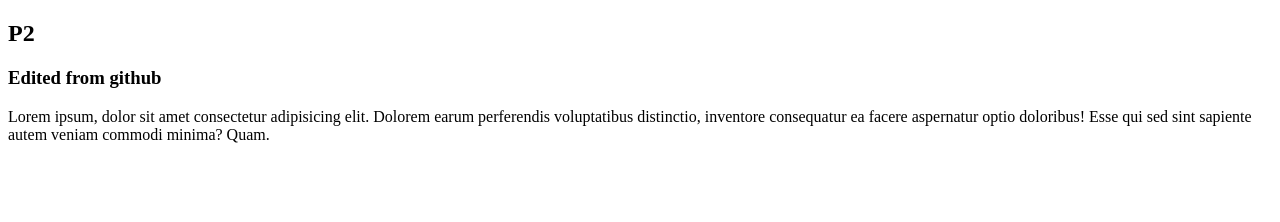
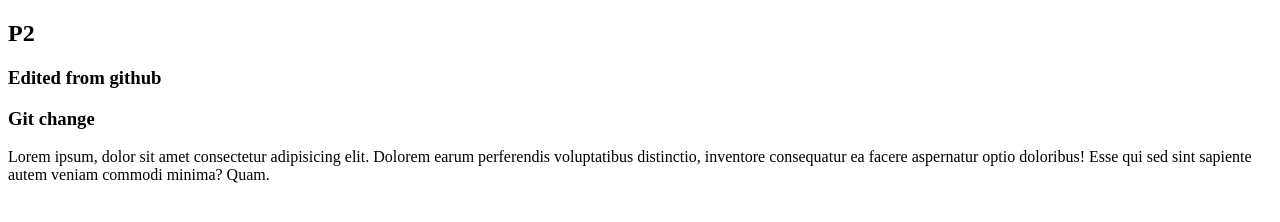
Before and after one commit to rajindra19524/P2, a plain HTML site: page index.html in a window 1280 px wide. Drawn offline with Linux system fonts and the light colour scheme.

Commit message:
git pull change

```diff
--- a/index.html
+++ b/index.html
@@ -9,6 +9,7 @@
 <body>
     <h2>P2</h2>
     <h3>Edited from github</h3>
+    <h3>Git change</h3>
     <p>Lorem ipsum, dolor sit amet consectetur adipisicing elit. Dolorem earum perferendis
         voluptatibus distinctio, inventore consequatur ea
         facere aspernatur optio doloribus! Esse qui sed sint sapiente autem veniam commodi minima? Quam.</p>
```
